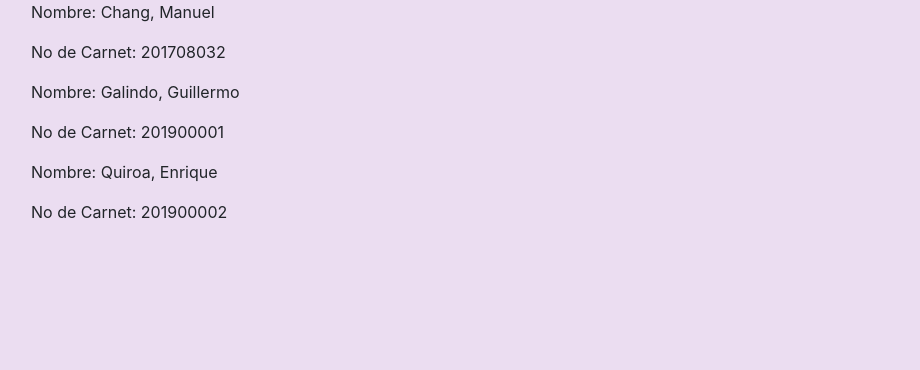
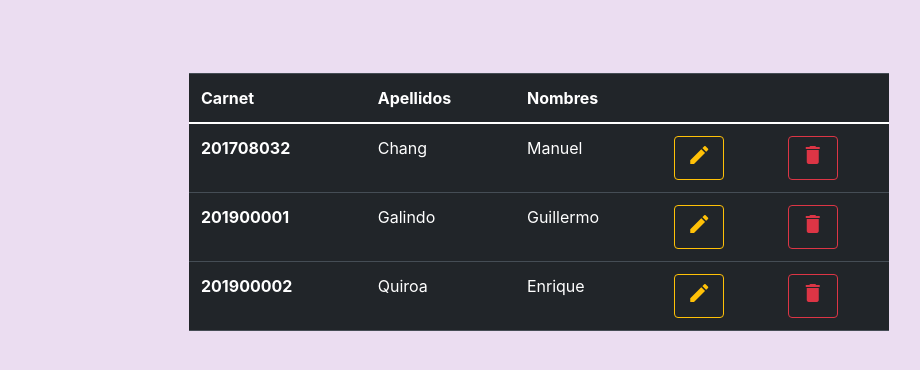
Before and after one commit to DryMemoG/RegEducativo-Pfinal, a Django app: page /docentes/ in a window 1280 px wide. Shown: the part 56-426 px from the top of the page, without its empty margins (54-974 px from the left). Run offline with Django 3.2, Linux system fonts and the light colour scheme; data comes from the database, SQL or seed files in the repository; some libraries are stand-ins or nearby versions.

Commit message:
Correcciones al diseño 2

```diff
--- a/registro/templates/registro/cursos.html
+++ b/registro/templates/registro/cursos.html
@@ -1,6 +1,6 @@
 {% extends 'registro/base.html' %}
 {% block content %}
-  <div class="container">
+  <div class="container tabla">
     <div class="row">
     {% for curso in cursos %}
       <div class="col tarjeta">
--- a/registro/templates/registro/docentes.html
+++ b/registro/templates/registro/docentes.html
@@ -1,9 +1,27 @@
 {% extends 'registro/base.html' %}
 {% block content %}
-  {% for docente in docentes %}
-    <div>
-        <p>Nombre: {{ docente.apellidos}}, {{docente.nombres}} </p>
-        <p>No de Carnet: {{ docente.noCarnet|linebreaksbr }}</p>
-    </div>
-  {% endfor %}
-{%endblock %}
+<div class="container tabla">
+    <table class="table table-dark tabla">
+      <thead>
+        <tr>
+          <th scope="col">Carnet</th>
+          <th scope="col">Apellidos</th>
+          <th scope="col">Nombres</th>
+          <th scope="col"></th>
+          <th scope="col"></th>
+        </tr>
+      </thead>
+      <tbody>
+      {% for docente in docentes %}
+      <tr>
+        <th scope="row">{{docente.noCarnet}}</th>
+        <td>{{docente.apellidos}}</td>
+        <td>{{docente.nombres}}</td>
+        <td><button type="button" class="btn btn-outline-warning" ><i class="material-icons">create</i></button></td>
+        <td><button type="button" class="btn btn-outline-danger"><i class="material-icons">delete</i></button</td>
+      </tr>
+      {% endfor %}
+    {%endblock %}
+      </tbody>
+    </table>
+</div>
```
